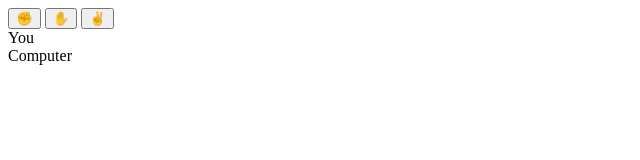
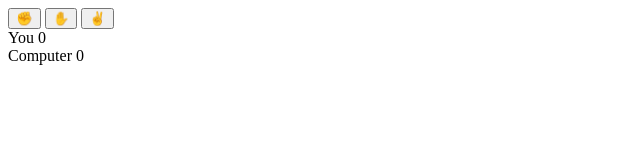
Before and after one commit to matthewglennpickering/code-test-area, a plain HTML site: page rock-paper-scissors/index.html in a window 1280 px wide. Shown: the full height of the page, 0-640 px from the left. Drawn offline with Linux system fonts and the light colour scheme.

Commit message:
index.html

```diff
--- a/rock-paper-scissors/index.html
+++ b/rock-paper-scissors/index.html
@@ -13,8 +13,14 @@
         <button class="selection">✌️</button>
     </div>
     <div class="results">
-        <div>You</div>
-        <div>Computer</div>
+        <div>
+            You
+            <span class="result-score">0</span>
+        </div>
+        <div>
+            Computer
+            <span class="result-score">0</span>
+        </div>
     </div>
 </body>
 </html>
```
